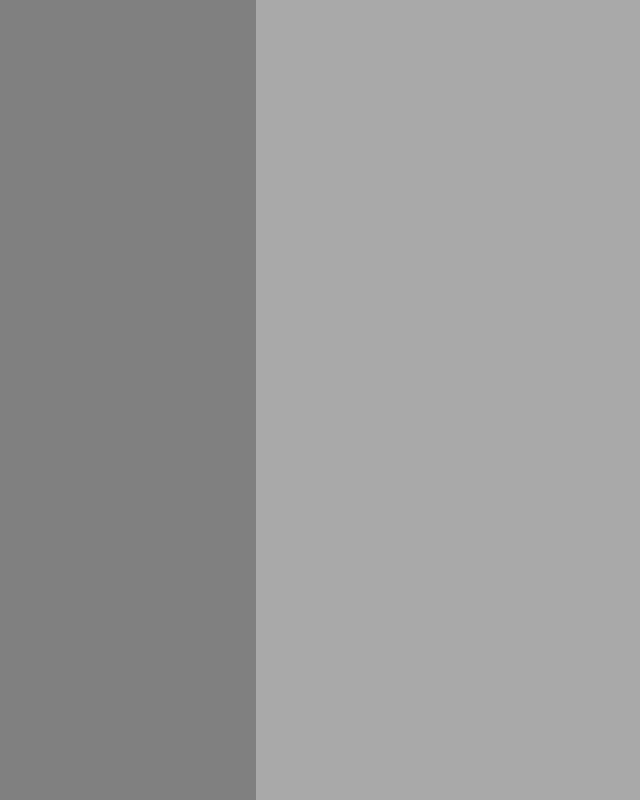
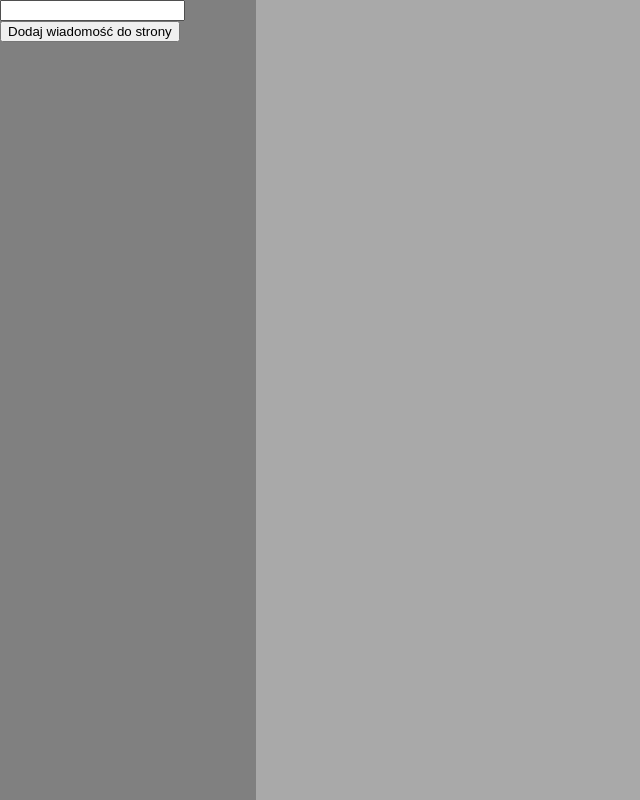
Before and after one commit to anonim8559/Klient-Serwer, a plain HTML site: page klient/index.html in a window 1280 px wide. Shown: the whole page, without its empty margins (0-640 px from the left). Drawn offline with Linux system fonts and the light colour scheme.

Commit message:
HTML poprawka

```diff
--- a/klient/index.html
+++ b/klient/index.html
@@ -8,7 +8,10 @@
     <link rel="stylesheet" href="style.css" />
   </head>
   <body id="body">
-    <div id="menu"></div>
+    <div id="menu">
+      <input type="text" id="input" />
+      <button>Dodaj wiadomość do strony</button>
+    </div>
     <div id="strona"></div>
   </body>
 </html>
```
